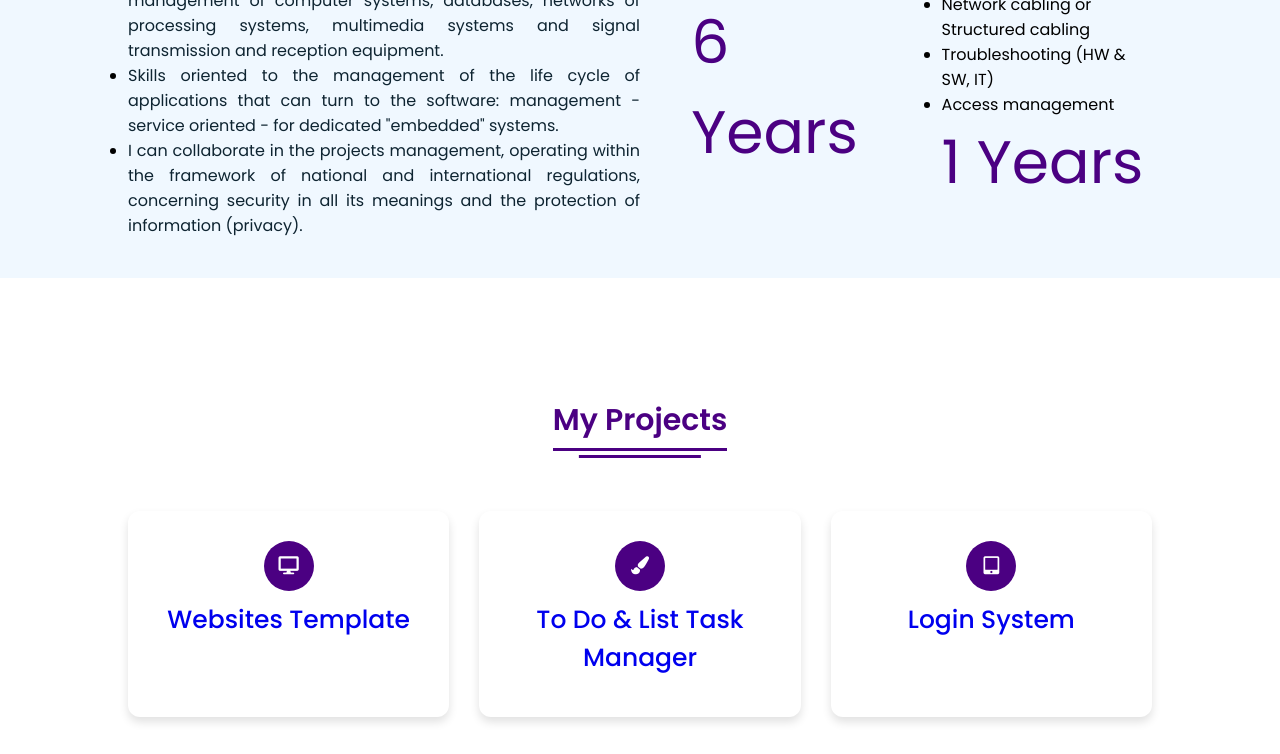
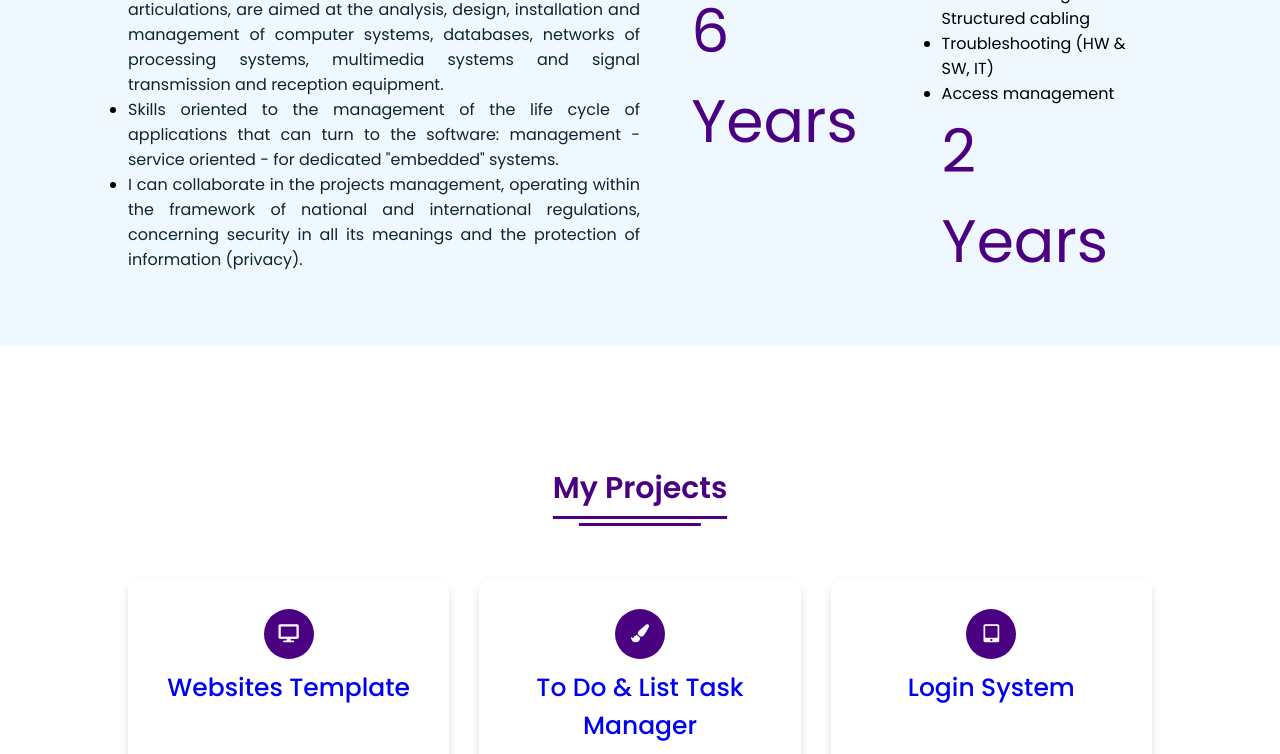
Before and after one commit to LeonardoTaddei04/portfolio, a plain HTML site: page index.html in a window 1280 px wide. Shown: the part 1938-2692 px from the top of the page. Drawn offline with nearby package versions, Linux system fonts and the light colour scheme; a script that the page names is missing.

Commit message:
Update experience duration from 1 to 2 years

```diff
--- a/index.html
+++ b/index.html
@@ -123,7 +123,7 @@
                             <li>Troubleshooting (HW & SW, IT)</li>
                             <li>Access management</li>
                         </ul>
-                        <div class="per">1 Years</div>
+                        <div class="per">2 Years</div>
                     </div>
 
 <!--
```
